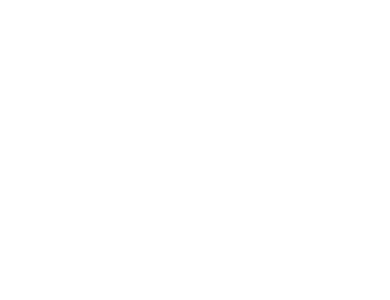
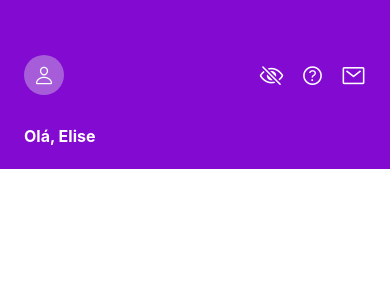
Before and after one commit to e-lis-e/Nubank-Clone, a React Native app in the folder NuClone/: screen / in a window 390 px wide. Shown: the top 300 px of the page. Built offline with nearby package versions, Linux system fonts and the light colour scheme.

Commit message:
Elaboração de Header
Arquivo de Header finalizado

```diff
--- a/NuClone/components/Header/Header.styles.ts
+++ b/NuClone/components/Header/Header.styles.ts
@@ -1,10 +1,37 @@
 import styled from 'styled-components/native';
 
-export const Container = styled.View``
+export const Container = styled.View`
+  width: 100%;
+  height: 20%;
 
-export const UpperView = styled.View``
+  padding: 40px 24px 8px 24px;
+  background-color: #820ad1;
+  justify-content: space-around;
+`
 
-export const UserIconView = styled.View``
+export const UpperView = styled.View`
+  flex-direction: row;
+  align-items:center;
+  justify-content: space-between;
+`
+export const OptionsIcon = styled.View`
+  flex-direction: row;
+`
 
-export const OptionsIcon = styled.View``
+export const UserIconView = styled.View`
+  height: 40px;
+  width: 40px;
+
+  align-items: center;
+  justify-content: center;
+
+  border-radius: 99px;
+  background-color: #A75dd9;
+`
+export const TextWelcome = styled.Text`
+  color: #fff;
+  font-size: 16px;
+  font-weight: bold;
+
+`
 ;
--- a/NuClone/components/Header/Header.tsx
+++ b/NuClone/components/Header/Header.tsx
@@ -1,9 +1,11 @@
-import React from 'react';
+import React, { useState } from 'react';
 import { TouchableOpacity } from 'react-native';
-import { Container, UpperView, UserIconView, OptionsIcon } from './Header.styles';
+import { Container, UpperView, UserIconView, OptionsIcon, TextWelcome } from './Header.styles';
 import {Ionicons} from '@expo/vector-icons';
 
 export function Header() {
+  const [balance, setBalance] = useState(false);
+
   return (
     <Container>
       <UpperView>
@@ -12,13 +14,20 @@
 
         </UserIconView>
         <OptionsIcon>
-        <TouchableOpacity>
-        <Ionicons name='eye-outline' size={25} color='#fff'></Ionicons>
+        <TouchableOpacity onPress={() => setBalance(!balance)}>
+        {balance ?(
+          <Ionicons name='eye-outline' size={25} color='#fff' style={{marginRight: 16}}></Ionicons>
+        ) : (
+          <Ionicons name='eye-off-outline' size={25} color='#fff' style={{marginRight: 16}}></Ionicons>
+        )}
         </TouchableOpacity>
-        <Ionicons name='help-circle-outline' size={25} color='#fff'></Ionicons>
+        <Ionicons name='help-circle-outline' size={25} color='#fff'style={{marginRight: 16}}></Ionicons>
         <Ionicons name='mail-outline' size={25} color='#fff'></Ionicons>
         </OptionsIcon>
       </UpperView>
+      <TextWelcome>
+        Olá, Elise
+      </TextWelcome>
     </Container>
   );
 }
```
